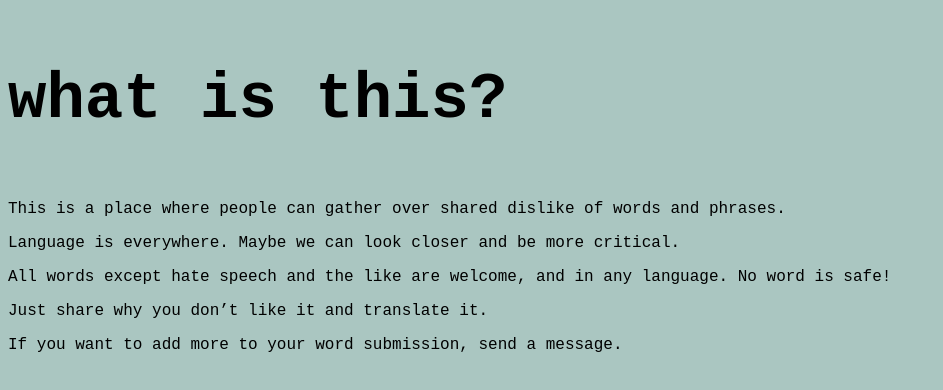
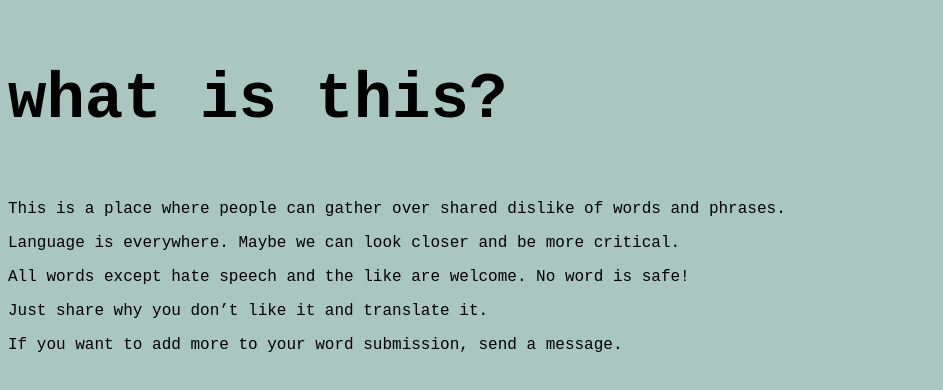
Before and after one commit to jamienorthman/full-exposure, a plain HTML site: page about.html in a window 1280 px wide. Shown: the whole page, without its empty margins (0-943 px from the left). Drawn offline with Linux system fonts and the light colour scheme.

Commit message:
changed about section and added word

```diff
--- a/about.html
+++ b/about.html
@@ -15,7 +15,7 @@
 	<p style="font-family:'Courier New'">This is a place where people can gather over shared dislike of words and
 		phrases.
 	<p style="font-family:'Courier New'">Language is everywhere. Maybe we can look closer and be more critical.</p>
-	<p style="font-family:'Courier New'">All words except hate speech and the like are welcome, and in any language. No
+	<p style="font-family:'Courier New'">All words except hate speech and the like are welcome. No
 		word is safe!</p>
 	<p style="font-family:'Courier New'">Just share why you don’t like it and translate it.</p>
 	<p style="font-family:'Courier New'">If you want to add more to your word submission, send a message.</p>
--- a/app.js
+++ b/app.js
@@ -96,3 +96,5 @@ appendWidl("outsourcing", "whoever does it cheapest gets the job", "font-size:15
 appendWidl("Posthuman", "evolution")
 
 appendWidl("useless", "no need to be useful", "font-weight:bold;")
+
+appendWidl("Apropos", "relevant", "font-style:italic; color:blue;")
```
